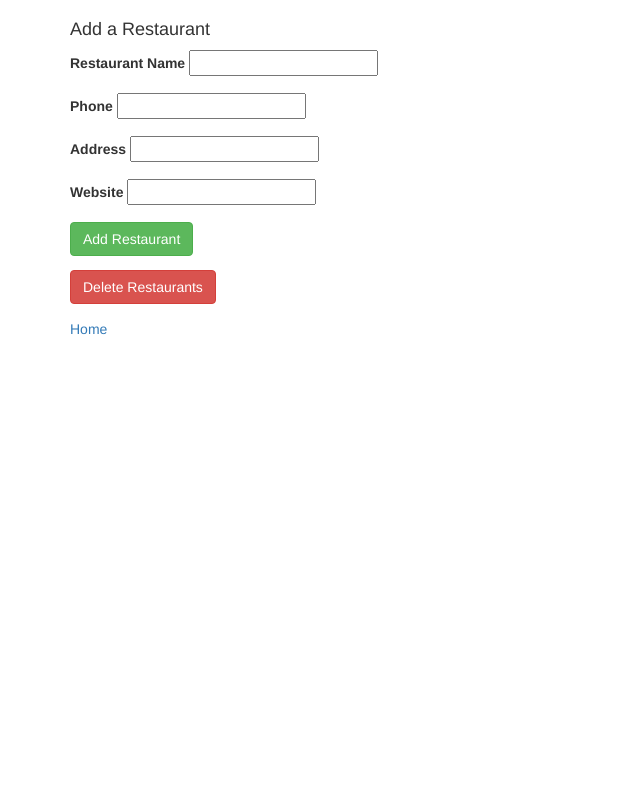
After one commit to imattice/best_restaurant, a PHP site: template views/cuisines.html.twig in a window 1280 px wide. The commit adds this page. Shown: the whole page, without its empty margins (0-640 px from the left). Run offline with PHP 8.4, Linux system fonts and the light colour scheme; the template is opened without the code that fills it, so the values that code supplies are empty; some libraries are stand-ins or nearby versions.

Commit message:
add cuisines.html.twig.

```diff
--- /dev/null
+++ b/views/cuisines.html.twig
@@ -0,0 +1,55 @@
+<html>
+    <head>
+        <title>Best Restaurants</title>
+        <link rel='stylesheet' href='https://maxcdn.bootstrapcdn.com/bootstrap/3.3.5/css/bootstrap.min.css'>
+    </head>
+    <body>
+        <div class="container">
+            <h1>{{ cuisines.getName }}</h1>
+
+            {% if restaurants is not empty %}
+                <p>Here are the Restaurants:</p>
+                <ul>
+                    {% for restaurant in restaurants %}
+                        <li><strong>{{ restaurant.getRestaurantName }}</strong></li>
+                            <ul>
+                                <li>{{ restaurant.getPhone }}</li>
+                                <li>{{ restaurant.getAddress }}</li>
+                                <li>{{ restaurant.getWebsite }}</li>
+                            </ul>
+                    {% endfor %}
+                </ul>
+            {% endif %}
+
+            <h4>Add a Restaurant</h4>
+
+            <form action='/restaurants' method='post'>
+                <div class="form-group">
+                    <input id='cuisine_id' name='cuisine_id' type='hidden' value='{{ cuisines.getId }}'>
+                    <label for='restaurant_name'>Restaurant Name</label>
+                    <input id='restaurant_name' name='restaurant_name' type='text'>
+                </div>
+                <div class="form-group">
+                    <label for='phone'>Phone</label>
+                    <input id='phone' name='phone' type='text'>
+                </div>
+                <div class="form-group">
+                    <label for='address'>Address</label>
+                    <input id='address' name='address' type='text'>
+                </div>
+                <div class="form-group">
+                    <label for='website'>Website</label>
+                    <input id='website' name='website' type='text'>
+                </div>
+
+                <button type='submit' class="btn btn-success">Add Restaurant</button>
+            </form>
+            <form action='/delete_restaurants' method='post'>
+                <div class="form-group">
+                    <button type='submit' class='btn btn-danger'>Delete Restaurants</button>
+                </div>
+            </form>
+            <p><a href='/'>Home</a></p>
+        </div>
+    </body>
+</html>
--- a/views/index.html.twig
+++ b/views/index.html.twig
@@ -4,7 +4,7 @@
         <title>Best Restaurants</title>
     </head>
     <body>
-        <div class="container">
+        <div class='container'>
             <h1>Welcome to the Best Restraunts Website!</h1>
 
             <p>Create a new cuisine type:</p>
@@ -17,11 +17,11 @@
                 <button type="submit" class="btn btn-success">Add Cuisine!</button>
             </form>
 
-            {% if cuisine is not empty %}
+            {% if cuisines is not empty %}
                 <p>Here are all the cuisines:</p>
                 <ul>
                     {% for cuisine in cuisines %}
-                    <li><a href="/cuisines/{{ cuisines.getId }}">{{ cuisines.getName }}</a></li>
+                    <li><a href="/cuisines/{{ cuisine.getId }}">{{ cuisine.getName }}</a></li>
                     {% endfor%}
                 </ul>
             {% else %}
--- a/web/index.php
+++ b/web/index.php
@@ -0,0 +1,4 @@
+<?php
+    $website = require_once __DIR__.'/../app/app.php';
+    $website->run();
+?>
```
Also changed, not shown: app/app.php (+19 -14 lines), tests/CuisineTest.php (+1 -1 lines).
